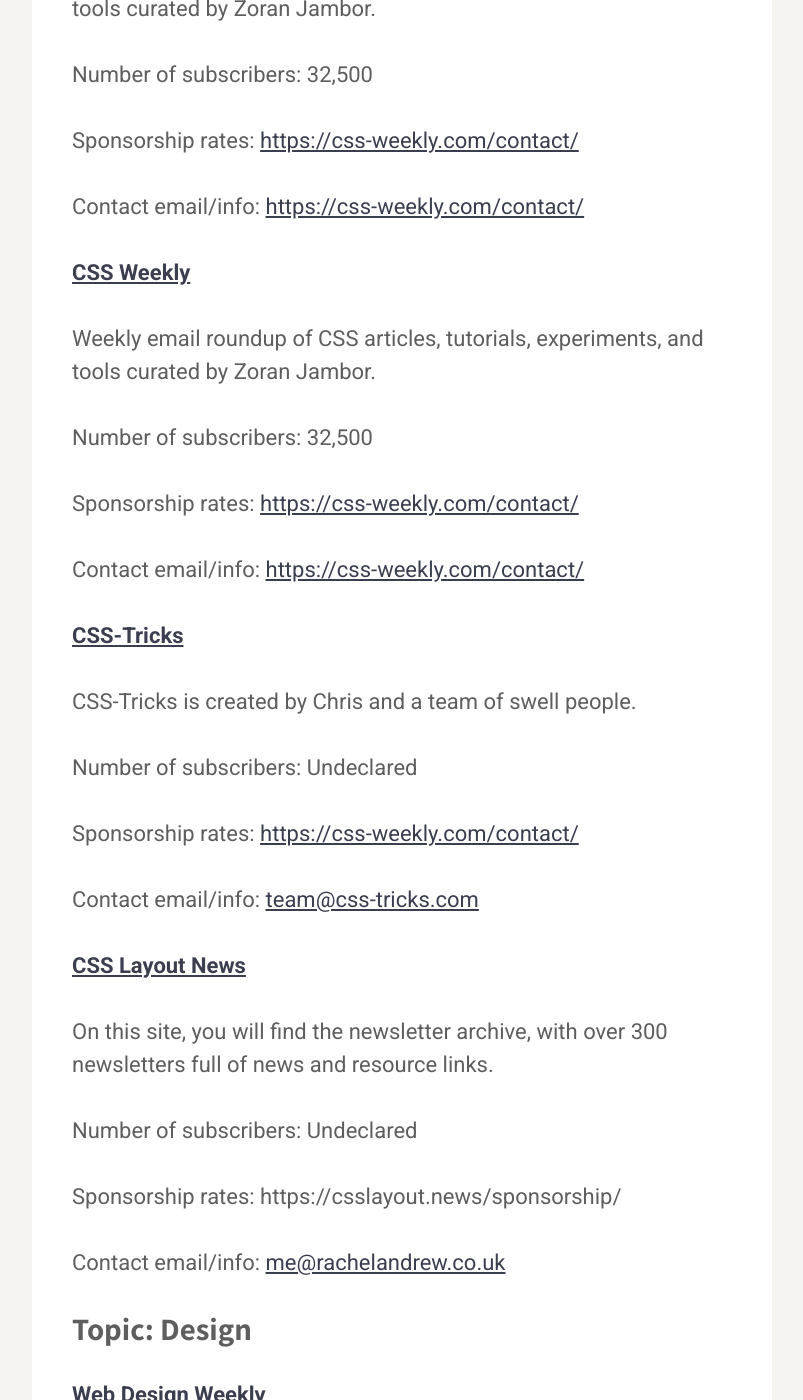
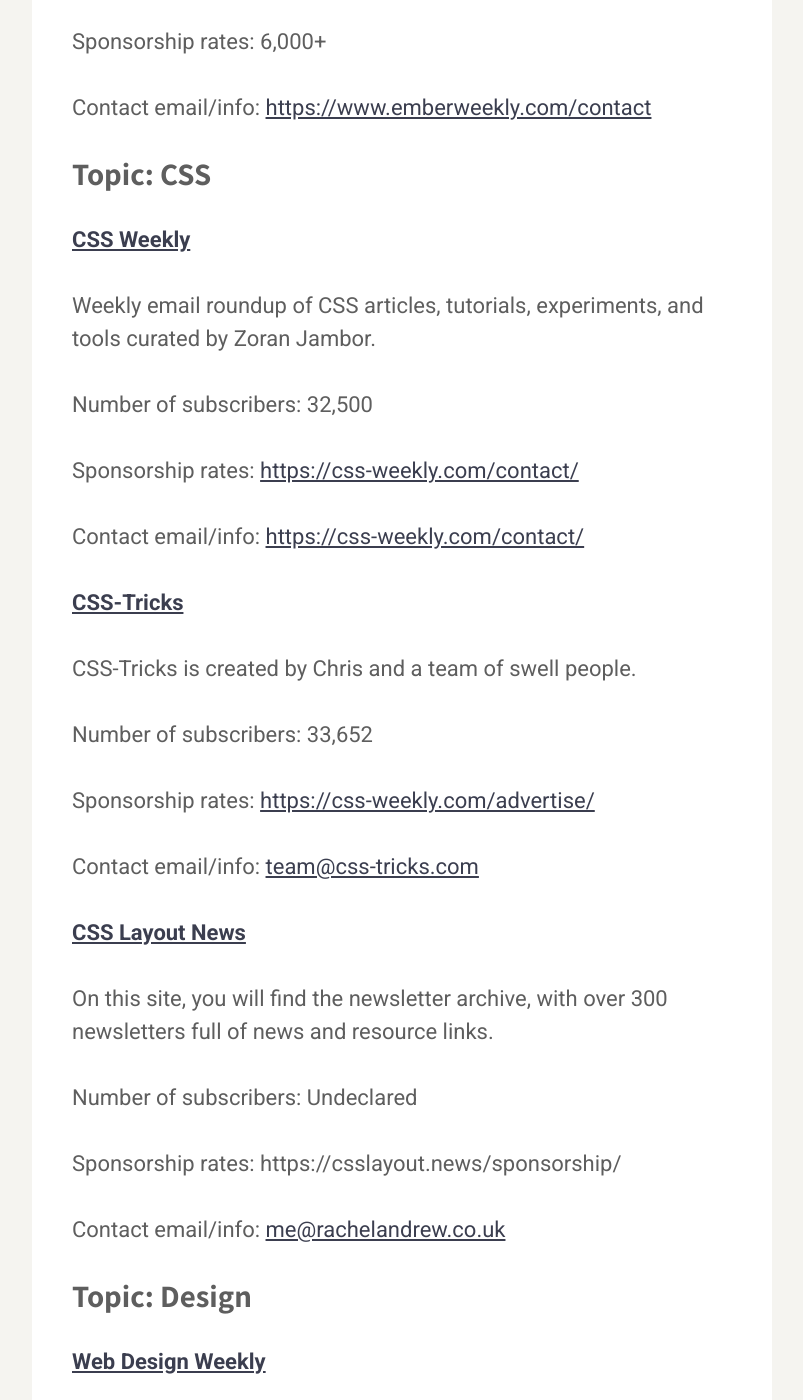
Before and after one commit to karllhughes/learn, a Jekyll site: the page built from _posts/2022-03-12-the-ultimate-list-of-developer-newsletters.md, in a window 1280 px wide and 1400 px high, scrolled down 16139 px. Shown: the whole window, without its empty margins (238-1041 px from the left). Built offline with Jekyll 4.4.1, drawn with Linux system fonts in a browser that asks for light colours; a script that is not in the unit is left out; some of the changed text lies outside the part shown.

Commit message:
Update Posts “2022-03-12-the-ultimate-list-of-developer-newsletters”

```diff
--- a/_posts/2022-03-12-the-ultimate-list-of-developer-newsletters.md
+++ b/_posts/2022-03-12-the-ultimate-list-of-developer-newsletters.md
@@ -400,23 +410,13 @@
 
 Contact email/info: <https://css-weekly.com/contact/>
 
-**[CSS Weekly](https://css-weekly.com/)**
-
-Weekly email roundup of CSS articles, tutorials, experiments, and tools curated by Zoran Jambor.
-
-Number of subscribers: 32,500
-
-Sponsorship rates: <https://css-weekly.com/contact/>
-
-Contact email/info: <https://css-weekly.com/contact/>
-
 **[CSS-Tricks](https://css-tricks.com/)**
 
 CSS-Tricks is created by Chris and a team of swell people.
 
-Number of subscribers: Undeclared
+Number of subscribers: 33,652
 
-Sponsorship rates: <https://css-weekly.com/contact/>
+Sponsorship rates: <https://css-weekly.com/advertise/>
 
 Contact email/info: [team@css-tricks.com](mailto:team@css-tricks.com)
 
```
Also changed, not shown: other parts of _posts/2022-03-12-the-ultimate-list-of-developer-newsletters.md (+11 -1 lines).
